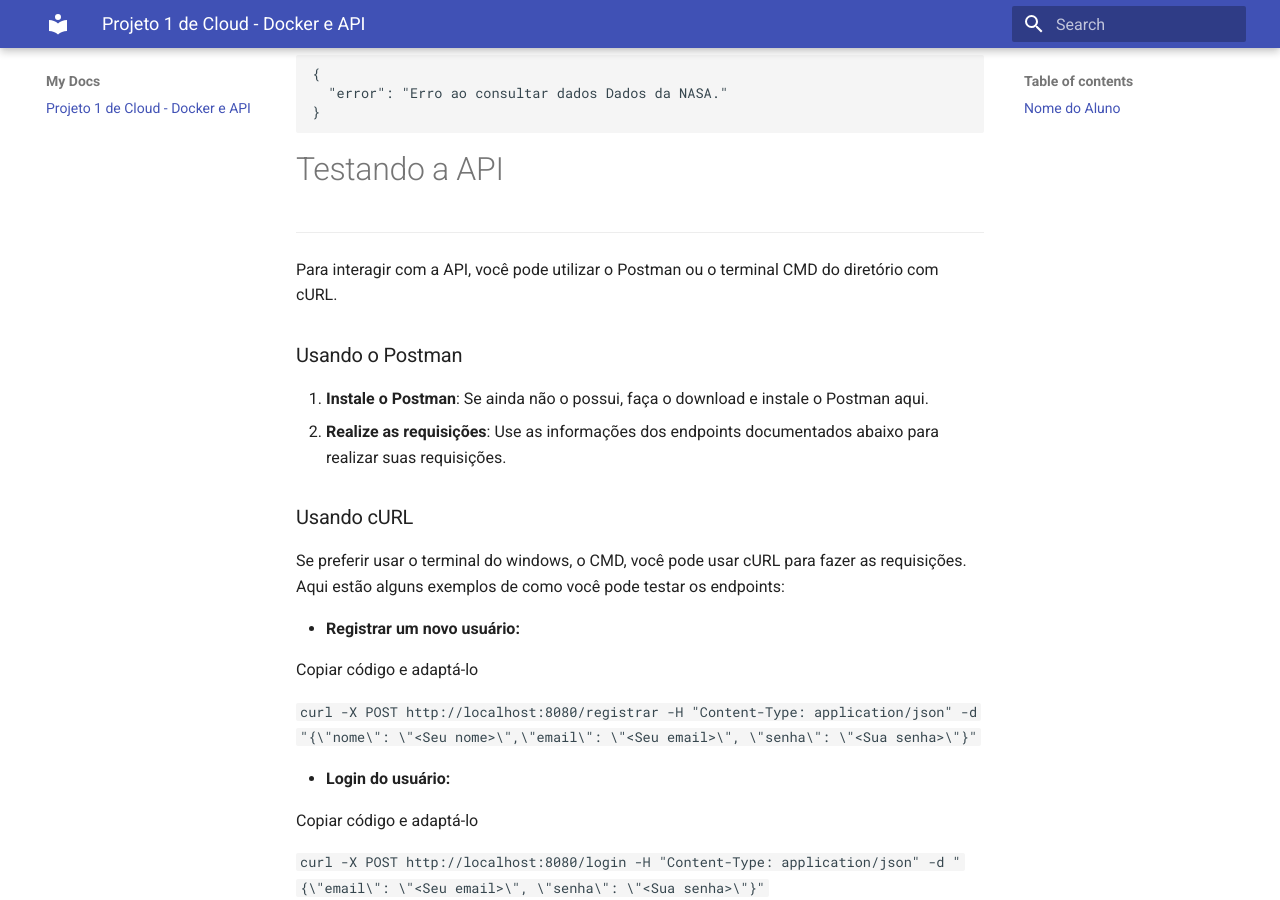
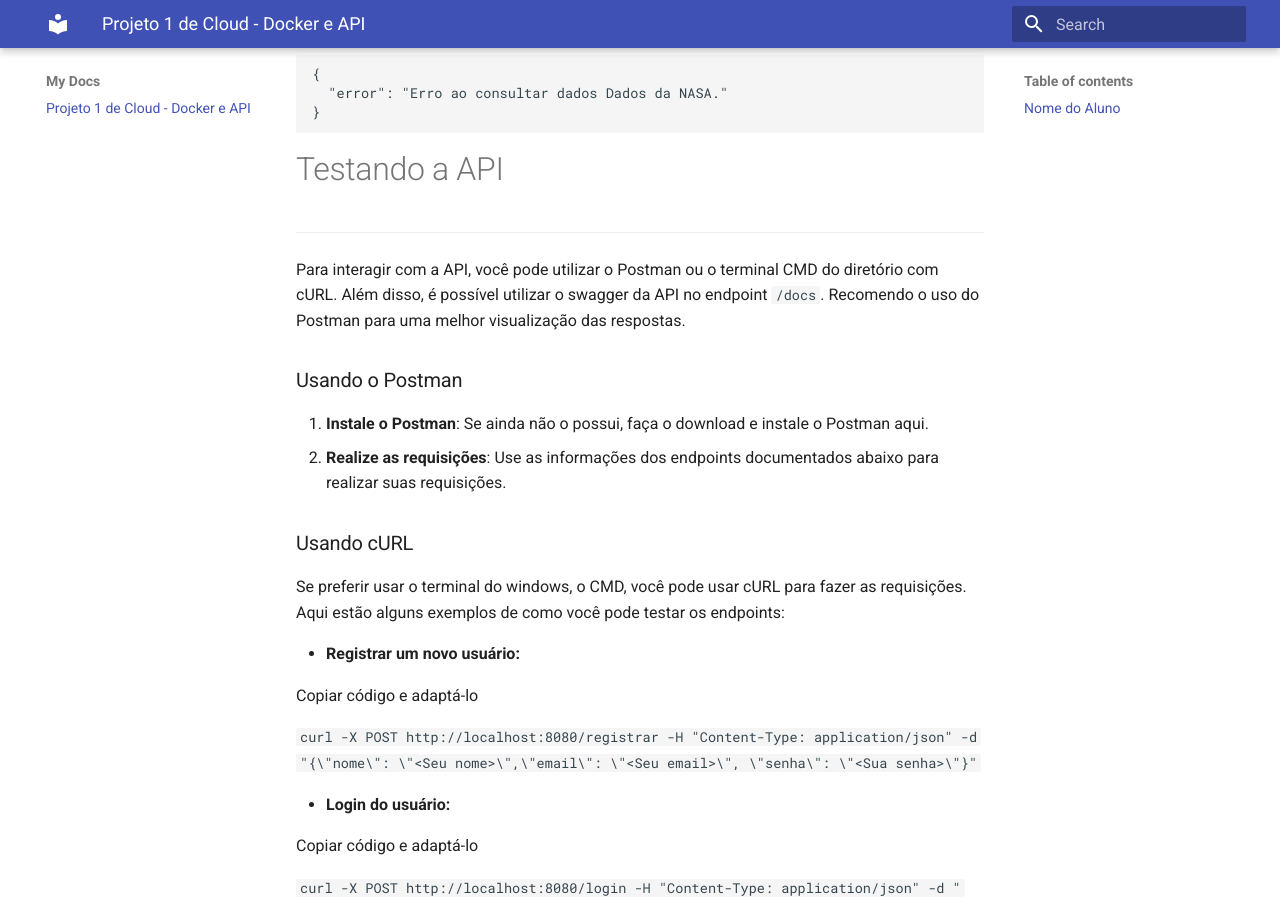
Before and after one commit to HenriqueFBadin/ProjetoCloud, an MkDocs documentation site: the page built from docs/index.md, in a window 1280 px wide and 900 px high, scrolled down 3192 px. Built offline with MkDocs 1.6.1 and Material for MkDocs 9.7.7, drawn with Linux system fonts in a browser that asks for light colours.

Commit message:
adicionando informação do swagger no /docs

```diff
--- a/docs/index.md
+++ b/docs/index.md
@@ -187,7 +187,7 @@ _**resposta de erro na requisição (500)**_
 
 ---
 
-Para interagir com a API, você pode utilizar o Postman ou o terminal CMD do diretório com cURL.
+Para interagir com a API, você pode utilizar o Postman ou o terminal CMD do diretório com cURL. Além disso, é possível utilizar o swagger da API no endpoint `/docs`. Recomendo o uso do Postman para uma melhor visualização das respostas.
 
 ### Usando o Postman
 
```
Also changed, not shown: README.md (+1 -1 lines).
